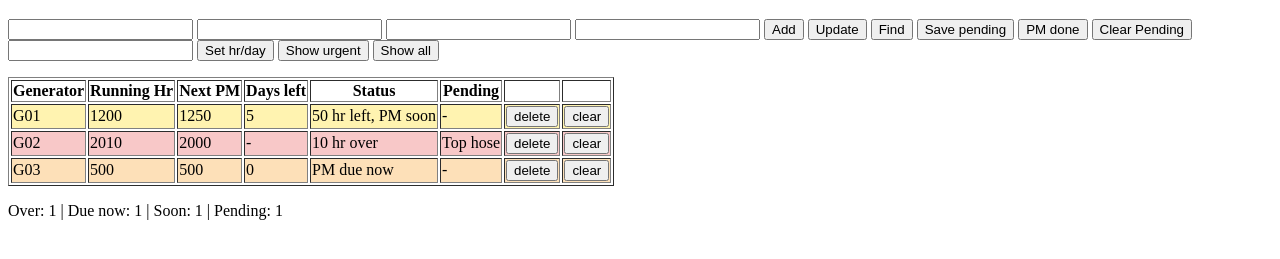
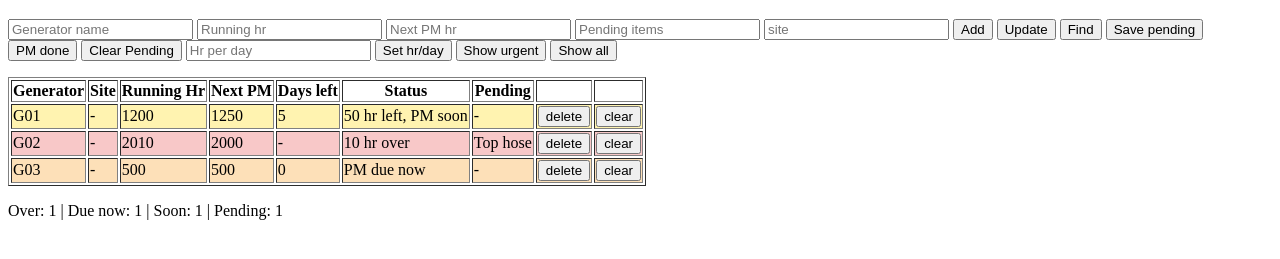
Before and after one commit to mahfujalam-dev/service-helper, a plain HTML site: page index.html in a window 1280 px wide. Shown: the part 61-320 px from the top of the page. Drawn offline with Linux system fonts and the light colour scheme.

Commit message:
Add site column

```diff
--- a/index.html
+++ b/index.html
@@ -9,23 +9,31 @@
 
 <body>
   <h1>Service Helper</h1>
-  <input id="nameBox">
-  <input id="runBox" type="number">
-  <input id="nextBox" type="number">
-  <input id="pendingBox">
-  <button onclick="addGen()">Add</button>
+  <input id="nameBox" placeholder="Generator name">
+  <input id="runBox" type="number" placeholder="Running hr">
+  <input id="nextBox" type="number" placeholder="Next PM hr">
+  <input id="pendingBox" placeholder="Pending items">
+  <input id="siteBox" placeholder="site">
+
+  <button pl onclick="addGen()">Add</button>
   <button onclick="updateGen()">Update</button>
   <button onclick="findGen()">Find</button>
   <button onclick="savePending()">Save pending</button>
   <button onclick="pmDone()">PM done</button>
   <button onclick="clearPending()">Clear Pending</button>
-  <input id="hrDayBox" type="number">
+
+  <input id="hrDayBox" type="number" placeholder="Hr per day">
+
   <button onclick="setHrPerDay()">Set hr/day</button>
   <button onclick="showUrgentGen()">Show urgent</button>
   <button onclick="showAllGen()">Show all</button>
+
   <p id="msg"></p>
+
   <table id="pmTable" border="1"></table>
+
   <p id="summary"></p>
+
   <script>
     let gens = JSON.parse(localStorage.getItem("pmTable"));
     if (gens === null) {
@@ -57,7 +65,7 @@
     };//getPmStatus(gens[0])
 
     function showTable() {
-      let rows = "<tr><th>Generator</th><th>Running Hr</th><th>Next PM</th><th>Days left</th><th>Status</th><th>Pending</th><th></th><th></th></tr>";
+      let rows = "<tr> <th>Generator</th> <th>Site</th> <th>Running Hr</th> <th>Next PM</th> <th>Days left</th> <th>Status</th> <th>Pending</th> <th></th> <th></th> </tr>";
       let over = 0;
       let dueNow = 0;
       let soon = 0;
@@ -84,10 +92,20 @@
         };
         rows = rows + rowStart;
         rows = rows + "<td>" + gens[i].name + "</td>";
+
+        let site = gens[i].site;
+        if (site === undefined) {
+          site = "-";
+        } else if (site === "") {
+          site = "-";
+        };
+        rows = rows + "<td>" + site + "</td>";
+
         rows = rows + "<td>" + gens[i].runningHr + "</td>";
         rows = rows + "<td>" + gens[i].nextPmHr + "</td>";
         rows = rows + "<td>" + daysLeft + "</td>";
         rows = rows + "<td>" + getPmStatus(gens[i]) + "</td>";
+
         let pending = gens[i].pending;
         if (pending === undefined) {
           pending = "-";
@@ -98,6 +116,7 @@
           pendingCount = pendingCount + 1;
         };
         rows = rows + "<td>" + pending + "</td>";
+
         rows = rows + "<td><button onclick='deleteGen(" + i + ")'>delete</button></td>";
         rows = rows + "<td><button onclick='clearRow(" + i + ")'>clear</button></td>";
         rows = rows + "</tr>";
@@ -141,7 +160,8 @@
         name: name,
         runningHr: Number(document.getElementById("runBox").value),
         nextPmHr: Number(document.getElementById("nextBox").value),
-        pending: document.getElementById("pendingBox").value
+        pending: document.getElementById("pendingBox").value,
+        site: document.getElementById("siteBox").value
       };
       gens.push(newGen);
       localStorage.setItem("pmTable", JSON.stringify(gens));
@@ -151,6 +171,7 @@
       document.getElementById("runBox").value = "";
       document.getElementById("nextBox").value = "";
       document.getElementById("pendingBox").value = "";
+      document.getElementById("siteBox").value = "";
 
     };//addGen()
 
```
